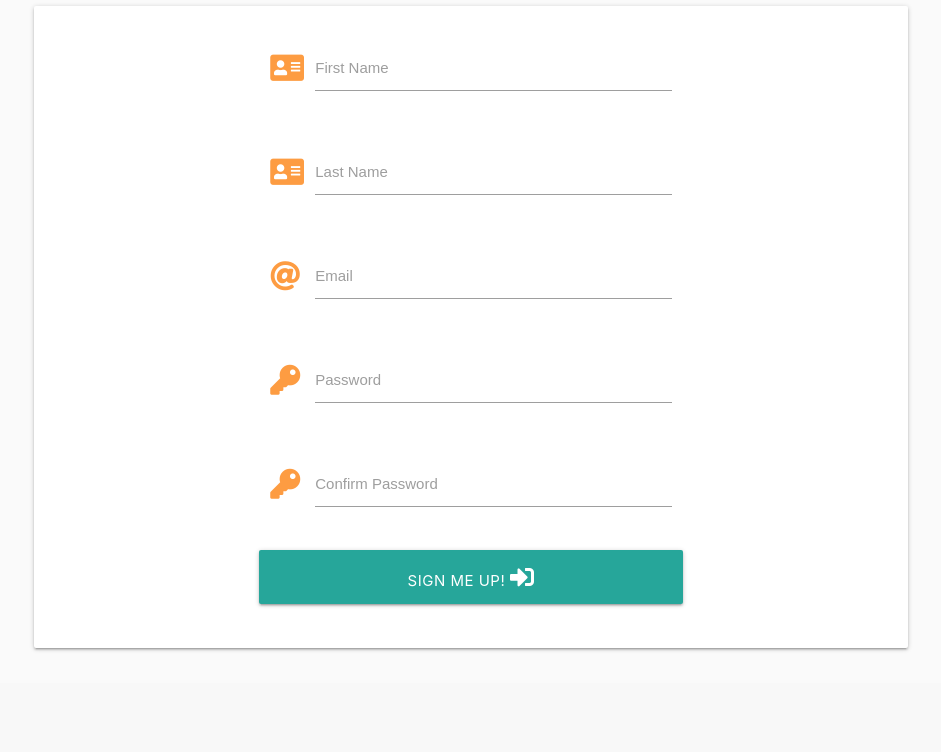
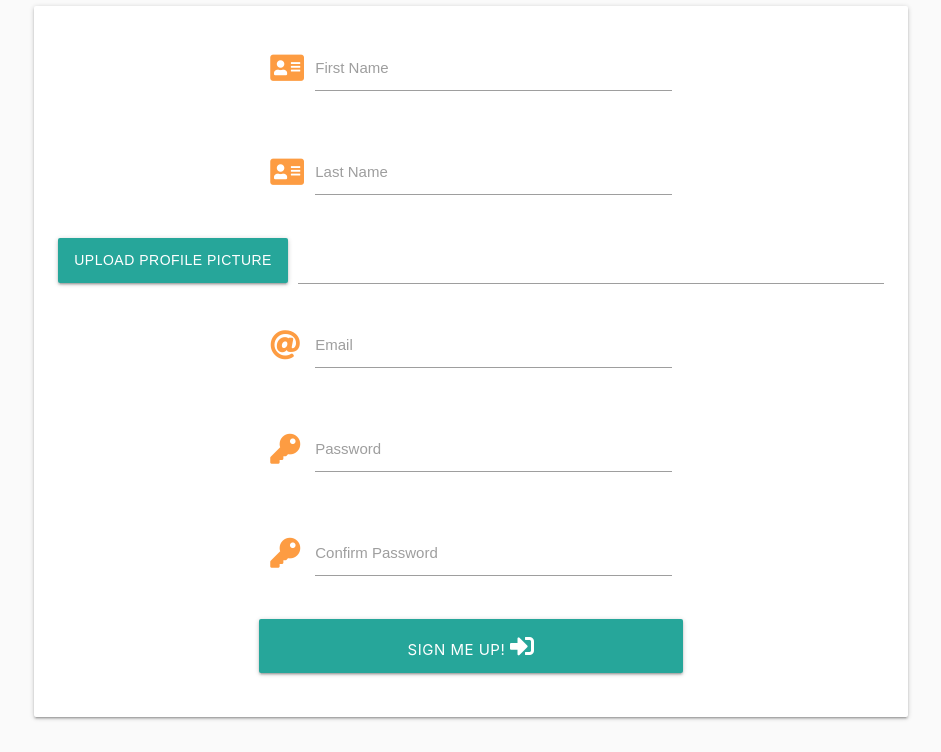
Before and after one commit to Code-Institute-Submissions/josephWoodland-MS3-campaign-DB_OctResub, a Flask app: page /register in a window 1280 px wide. Shown: the part 366-1118 px from the top of the page, without its empty margins (169-1110 px from the left). Before the commit the page ends 1017 px from the top, so only its background shows below. Run offline with Flask 2, Linux system fonts and the light colour scheme; some libraries are stand-ins or nearby versions.

Commit message:
Added profile pictures

```diff
--- a/app.py
+++ b/app.py
@@ -48,11 +48,14 @@ def create_transaction(user_from_id, user_to_id,
     }
     mongo.db.transactions.insert_one(new_transaction)
 
+
 # Check what the type of file
 def allowed_file(filename):
     	return '.' in filename and filename.rsplit('.', 1)[1].lower() in ALLOWED_EXTENSIONS
 
-@app.route("/campaigns/<filename>")
+
+# Route for images
+@app.route("/images/<filename>")
 def file(filename):
     return mongo.send_file(filename)
 
@@ -97,6 +100,11 @@ def register():
         password = request.form.get("password")
         confirm_password = request.form.get("confirm_password")
 
+        if 'profile_image' in request.files:
+            profile_image = request.files["profile_image"]
+            mongo.save_file(profile_image.filename, profile_image)
+
+
         if email_check:
             flash("Email already in use, please log in.")
             return redirect(url_for("register"))
@@ -111,6 +119,7 @@ def register():
             "last_name": request.form.get(
                 'last_name').lower().capitalize(),
             "password": generate_password_hash(password),
+            "profile_image_name": profile_image.filename,
             "email": email.lower(),
             "credits": 0,
         }
@@ -145,7 +154,7 @@ def user_campaign(campaign_id):
 
 @app.route("/profile/<user>", methods=["GET","POST"])
 def profile(user):
-    user = mongo.db.users.find_one({ "email": session['user'] })
+    user = mongo.db.users.find_one_or_404({ "email": session['user'] })
     if session['user']:
         return render_template("profile.html", user=user)
 
--- a/static/css/style.css
+++ b/static/css/style.css
@@ -18,6 +18,11 @@ body {
 
 .margin-right {
   margin-right: 1rem;
+}
+
+.profile_height{
+  height: 150px;
+  width: 150px;
 }
 
 /* /////////////////////////// Colours ///////////////////// */
--- a/templates/register.html
+++ b/templates/register.html
@@ -2,7 +2,12 @@
 
 <h1 class="header-color center-align">Sign Up</h1>
 <div class="row">
-  <form class="col s12 m12" method="POST" action="{{ url_for('register')}}">
+  <form
+    class="col s12 m12"
+    method="POST"
+    action="{{ url_for('register') }}"
+    enctype="multipart/form-data"
+  >
     <div class="card-panel">
       <!-- username -->
       <div class="row">
@@ -32,6 +37,25 @@
             required
           />
           <label for="last_name">Last Name</label>
+        </div>
+      </div>
+      <!-- Profile picture -->
+      <div class="file-field input-field">
+        <div
+          class="btn tooltipped"
+          data-position="top"
+          data-tooltip="JPG only - max-size 5 MB"
+        >
+          <span>Upload Profile Picture</span>
+          <input
+            type="file"
+            id="profile_image"
+            name="profile_image"
+            accept=".jpg"
+          />
+        </div>
+        <div class="file-path-wrapper">
+          <input class="file-path validate" type="text" />
         </div>
       </div>
       <!-- email -->
```
Also changed, not shown: templates/profile.html (+10 -1 lines).
